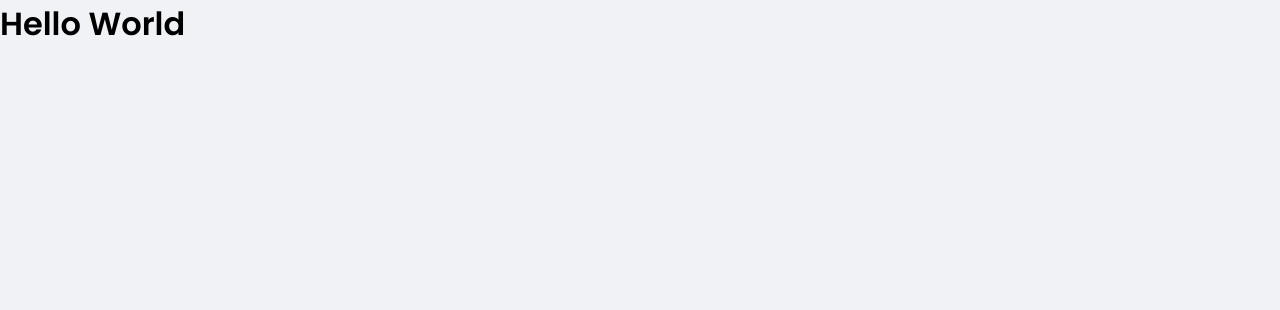
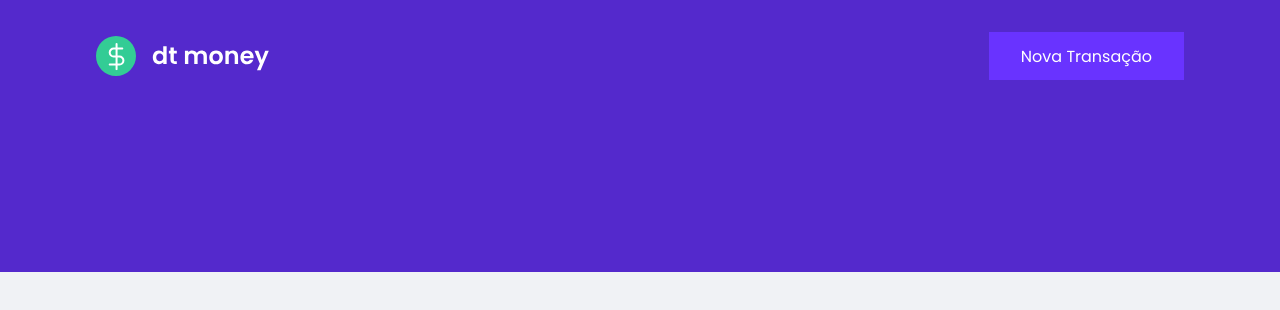
Before and after one commit to davihoffmann/dtmoney, a React (Create React App) app: page / in a window 1280 px wide. Shown: the top 310 px of the page. Built offline with nearby package versions, Linux system fonts and the light colour scheme.

Commit message:
create header component

```diff
--- a/src/App.tsx
+++ b/src/App.tsx
@@ -1,10 +1,12 @@
 import { GlobalStyle } from './styles/global';
+
+import { Header } from './components/Header';
+
 export function App() {
   return (
-    <div className="App">
-
-      <h1>Hello World</h1>
+    <>
+      <Header />
       <GlobalStyle />
-    </div>
+    </>
   );
 }
--- /dev/null
+++ b/src/components/Header/index.tsx
@@ -0,0 +1,16 @@
+import logoImg from '../../assets/logo.svg';
+
+import { Container, Content } from './styles';
+
+export function Header() {
+  return (
+    <Container>
+      <Content>
+        <img src={logoImg} alt="dt money" />
+        <button type="button">
+          Nova Transação
+        </button>
+      </Content>
+    </Container>
+  );
+}
--- /dev/null
+++ b/src/components/Header/styles.ts
@@ -0,0 +1,31 @@
+import styled from 'styled-components';
+
+export const Container = styled.header`
+  background-color: var(--blue);
+`;
+
+export const Content = styled.div`
+  max-width: 1120px;
+  margin: 0 auto;
+
+  padding: 2rem 1rem 12rem;
+  display: flex;
+  align-items: center;
+  justify-content: space-between;
+
+  button {
+    font-size: 1rem;
+    color: #fff;
+    background: var(--blue-light);
+    border: 0;
+    padding: 0 2rem;
+    border: 0.25rem;
+    height: 3rem;
+
+    transform: filter 0.2s;
+
+    &:hover {
+      filter: brightness(0.9);
+    }
+  }
+`;
```
